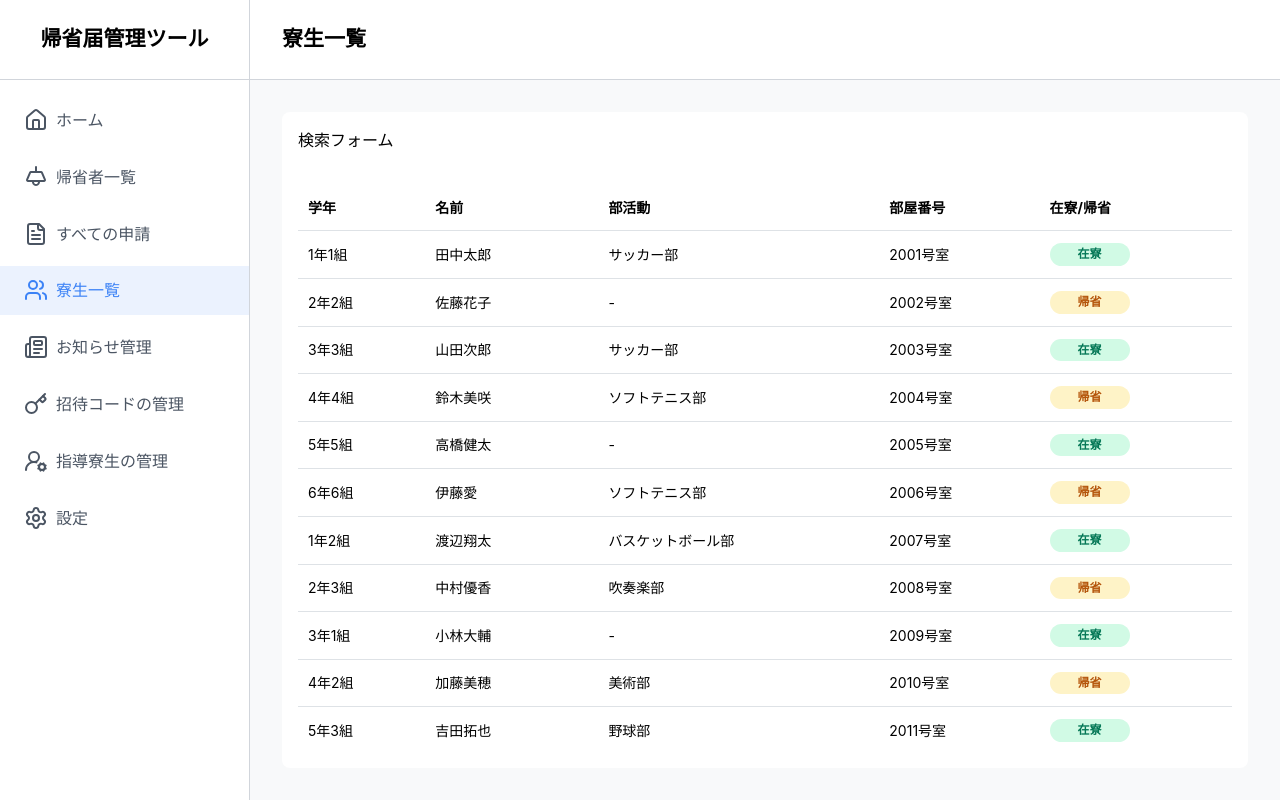
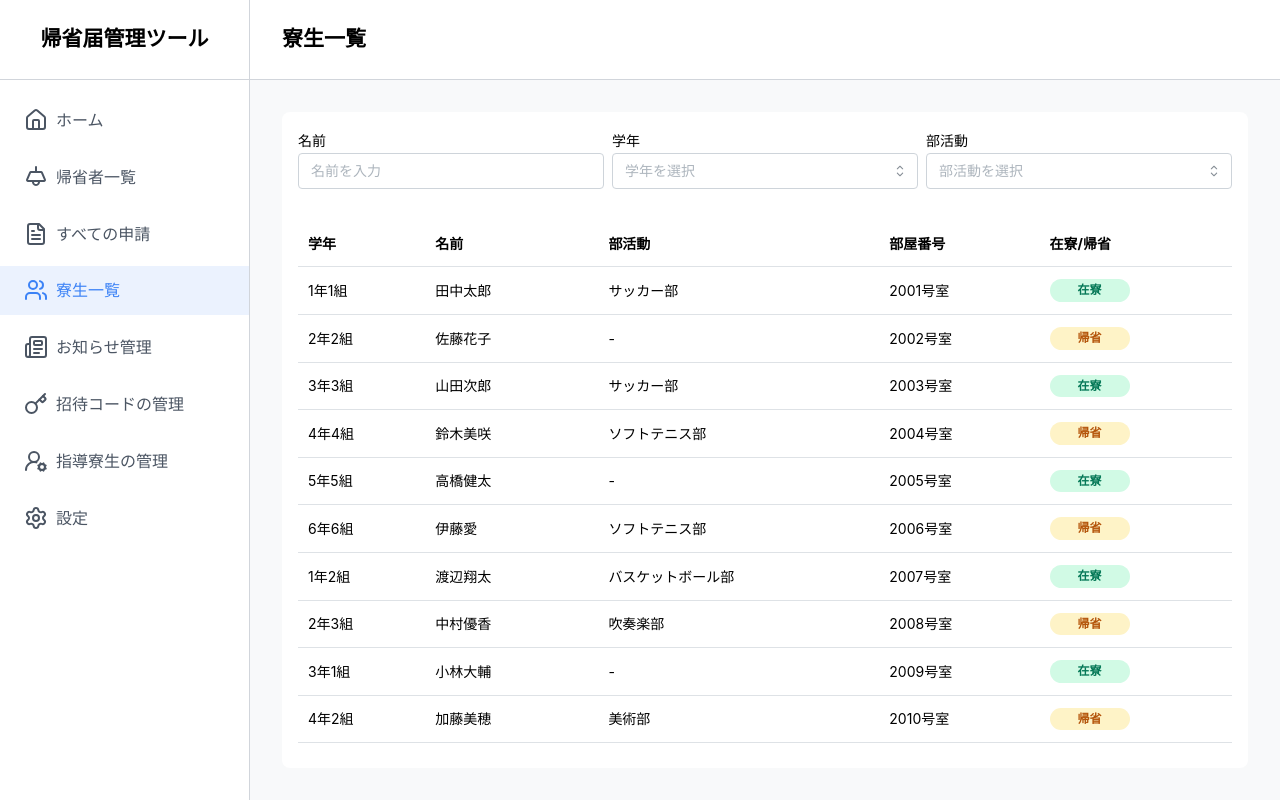
Before and after one commit to mokkun55/yurigaoka-app-teacher, a Next.js app: page /students in a window 1280 px wide. Built offline with nearby package versions, Linux system fonts and the light colour scheme; a web font is replaced by a local one.

Commit message:
feat: 生徒一覧UIの作成

```diff
--- /dev/null
+++ b/src/app/_components/ui/base-input/index.tsx
@@ -0,0 +1,22 @@
+import { Input as MantineInput } from '@mantine/core'
+
+type Props = {
+  value: string
+  onChange: (_value: string) => void
+  placeholder?: string
+  label?: string
+}
+
+export const BaseInput = ({ label, value, onChange, placeholder }: Props) => {
+  if (label) {
+    return (
+      <MantineInput.Wrapper label={label}>
+        <Input value={value} onChange={onChange} placeholder={placeholder} />
+      </MantineInput.Wrapper>
+    )
+  }
+}
+
+const Input = ({ value, onChange, placeholder }: Props) => {
+  return <MantineInput value={value} onChange={(e) => onChange(e.target.value)} placeholder={placeholder} />
+}
--- a/src/app/_components/ui/base-select/index.tsx
+++ b/src/app/_components/ui/base-select/index.tsx
@@ -7,9 +7,10 @@ type Props = {
   placeholder?: string
   data: string[]
   width?: string
+  clearable?: boolean
 }
 
-export const BaseSelect = ({ label, value, onChange, placeholder, data, width, ...props }: Props) => {
+export const BaseSelect = ({ label, value, onChange, placeholder, data, width, clearable = true, ...props }: Props) => {
   return (
     <Select
       label={label}
@@ -18,6 +19,8 @@ export const BaseSelect = ({ label, value, onChange, placeholder, data, width, .
       style={{ width }}
       value={value}
       onChange={(newValue) => onChange(newValue ?? '')}
+      clearable={clearable}
+      allowDeselect={false}
       {...props}
     />
   )
--- a/src/app/students/page.tsx
+++ b/src/app/students/page.tsx
@@ -1,8 +1,13 @@
+'use client'
+
 import styles from './styles.module.css'
 import { Student } from './types/student'
 import StudentTable from './_components/student-table'
+import { useState } from 'react'
+import { BaseSelect } from '@/app/_components/ui/base-select'
+import { BaseInput } from '@/app/_components/ui/base-input'
 
-export default function StudentsPage() {
+// TODO あとで動的に取得
 const students: Student[] = [
   {
     id: 1,
@@ -234,13 +239,46 @@ export default function StudentsPage() {
     status: 'leave',
   },
 ]
+
+export default function StudentsPage() {
+  const [searchValue, setSearchValue] = useState<string | null>(null)
+  const [gradeFilter, setGradeFilter] = useState<number | null>(null)
+  const [clubFilter, setClubFilter] = useState<string | null>(null)
+
+  // フィルター
+  const filteredStudents = students.filter((student) => {
+    if (gradeFilter && student.grade !== gradeFilter) return false
+    if (clubFilter && student.club !== clubFilter) return false
+    return student.name.includes(searchValue?.toLowerCase() ?? '')
+  })
+
   return (
     <div className={styles.container}>
       <div className={styles.inputContainer}>
-        <p>検索フォーム</p>
+        <BaseInput
+          label="名前"
+          value={searchValue ?? ''}
+          onChange={(value) => setSearchValue(value)}
+          placeholder="名前を入力"
+        />
+        <BaseSelect
+          label="学年"
+          placeholder="学年を選択"
+          value={gradeFilter ? `${gradeFilter}年` : ''}
+          onChange={(value) => setGradeFilter(value ? Number(value.slice(0, 1)) : null)}
+          data={['1年', '2年', '3年', '4年', '5年']}
+        />
+        {/* TODO 未所属も絞り込みたい */}
+        <BaseSelect
+          label="部活動"
+          placeholder="部活動を選択"
+          value={clubFilter ?? ''}
+          onChange={(value) => setClubFilter(value)}
+          data={['サッカー部', 'ソフトテニス部']}
+        />
       </div>
       <div className={styles.studentList}>
-        <StudentTable students={students} />
+        <StudentTable students={filteredStudents} />
       </div>
     </div>
   )
--- a/src/app/students/styles.module.css
+++ b/src/app/students/styles.module.css
@@ -9,7 +9,12 @@
 
   .inputContainer {
     display: flex;
+    justify-content: space-between;
     gap: 8px;
+  }
+
+  .inputContainer > * {
+    flex: 1;
   }
 
   .studentList {
```
Lines whose indentation alone changed are shown as unchanged.
